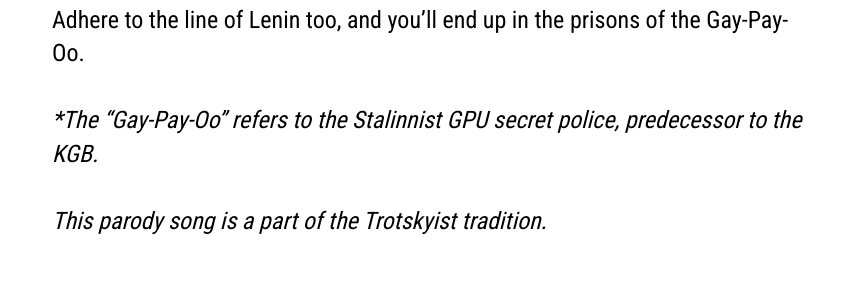
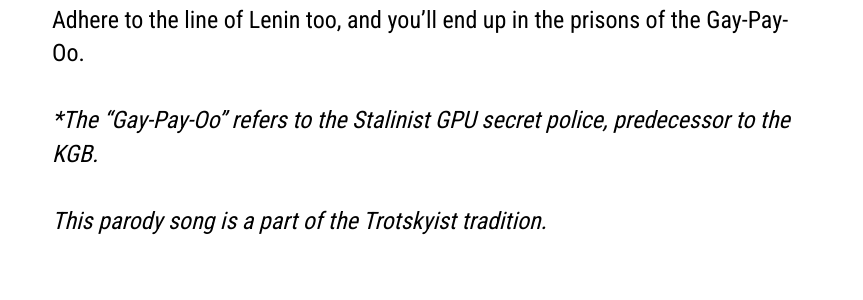
Before and after one commit to socialismconference/songbook.github.io, a Jekyll site: the page built from songs/old-bolsheviks-song.md, in a window 1280 px wide. Shown: the part 1981-2281 px from the top of the page, without its empty margins (208-1071 px from the left). Built offline with Jekyll 4.4.1, drawn with Linux system fonts in a browser that asks for light colours; our own code applies the rules of GitHub Pages for plain Markdown files; a script that is not in the unit is left out.

Commit message:
Update old-bolsheviks-song.md

```diff
--- a/songs/old-bolsheviks-song.md
+++ b/songs/old-bolsheviks-song.md
@@ -36,6 +36,6 @@ Confess to revolution and espionage, to wrecking railroads and sabotage.
 Adhere to the line of Lenin too, and you’ll end up in the prisons of the Gay-Pay-Oo.
 Adhere to the line of Lenin too, and you’ll end up in the prisons of the Gay-Pay-Oo.
 
-> \*The "Gay-Pay-Oo" refers to the Stalinnist GPU secret police, predecessor to the KGB.
+> \*The "Gay-Pay-Oo" refers to the Stalinist GPU secret police, predecessor to the KGB.
 
 > This parody song is a part of the Trotskyist tradition.
```
